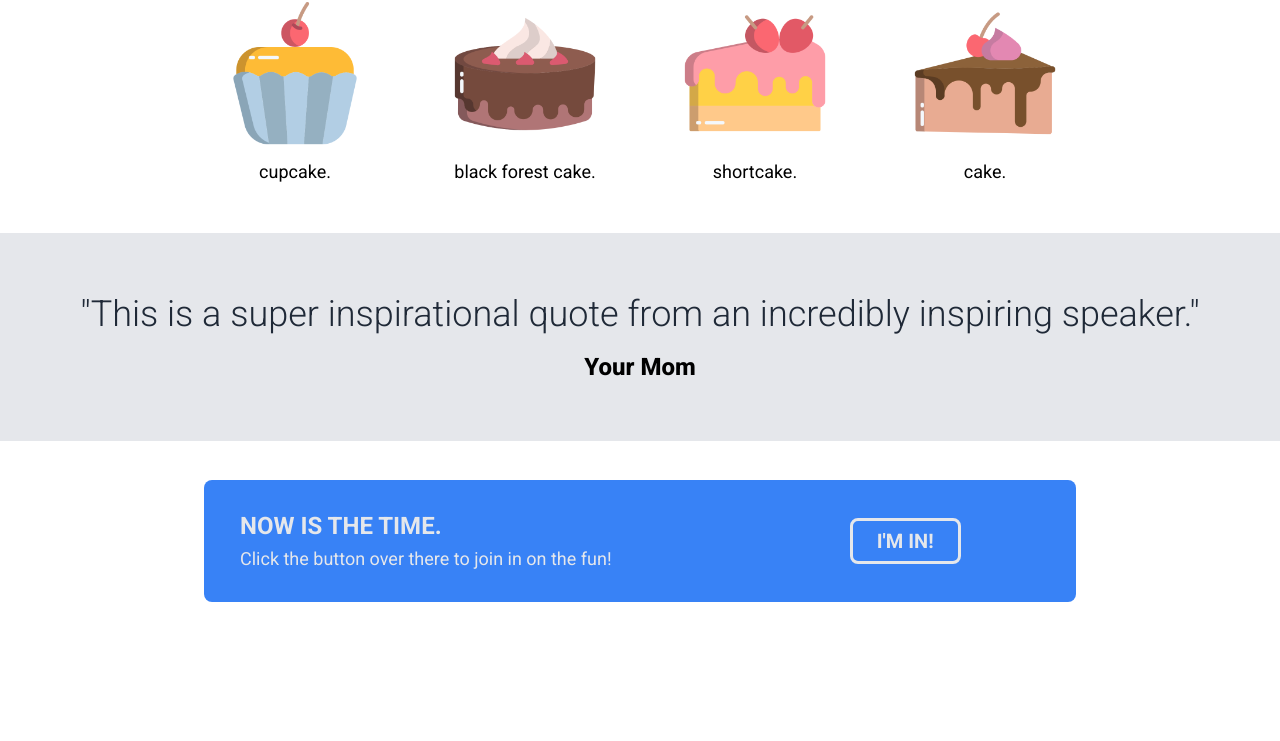
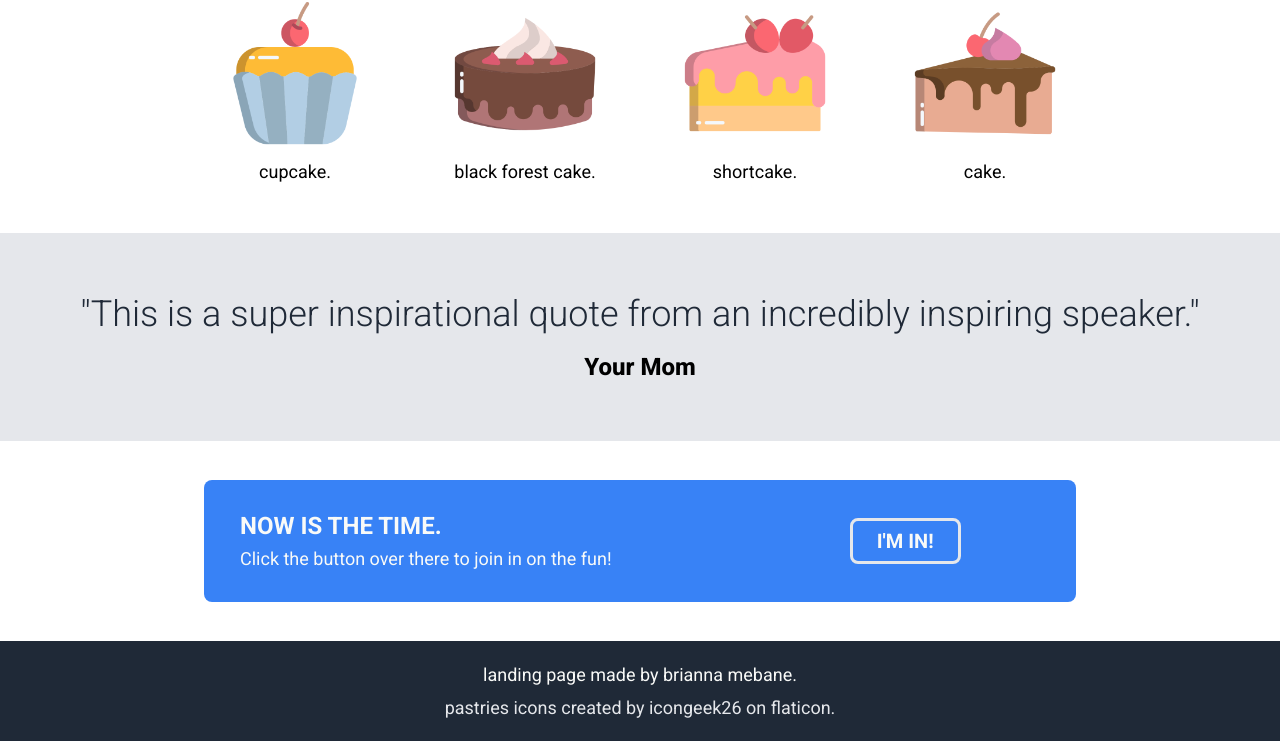
Before and after one commit to brianna-mebane/landing-page, a plain HTML site: page index.html in a window 1280 px wide. Shown: the part 489-1230 px from the top of the page. Before the commit the page ends 1130 px from the top, so only its background shows below. Drawn offline with Linux system fonts and the light colour scheme.

Commit message:
Commit completed footer section of landing page this commit pushes the code for the initial edition of the footer section of my landing page project.

```diff
--- a/index.html
+++ b/index.html
@@ -10,9 +10,9 @@
     <header>
         <div id="logo">HEADER LOGO</div>
         <nav>
-            <a href="">header link one</a>
-            <a href="">header link two</a>
-            <a href="">header link three</a>
+            <a href="" rel="noopener noreferrer">header link one</a>
+            <a href="" rel="noopener noreferrer">header link two</a>
+            <a href="" rel="noopener noreferrer">header link three</a>
         </nav>
     </header>
     <div class="hero">
@@ -63,5 +63,9 @@
             </div>
         </div>
     </div>
+    <footer>
+        landing page made by brianna mebane.
+        <a href="https://www.flaticon.com/free-icons/pastries" target="_blank" rel="noopener noreferrer">pastries icons created by icongeek26 on flaticon.</a>
+    </footer>
 </body>
 </html>
--- a/style.css
+++ b/style.css
@@ -30,10 +30,16 @@ nav {
     gap: 12px;
 }
 
-nav a {
+a {
     text-decoration: none;
     font-size: 18px;
     color: #E5E7EB;
+}
+
+a:hover {
+    text-decoration: underline;
+    text-decoration-thickness: 2px;
+    text-underline-offset: 5px;
 }
 
 .hero {
@@ -146,7 +152,7 @@ nav a {
     align-items: center;
     background: #3882F6;
     padding: 36px;
-    color: #E5E7EB;
+    color: #F9FAF8;
     border-radius: 8px;
     width: 800px;
     height: 50px;
@@ -178,3 +184,14 @@ nav a {
     font-size: 20px;
     font-weight: 700;
 }
+
+footer {
+    display: flex;
+    height: 100px;
+    flex-direction: column;
+    justify-content: center;
+    align-items: center;
+    font-size: 18px;
+    color: #F9FAF8;
+    gap: 12px;
+}
```
